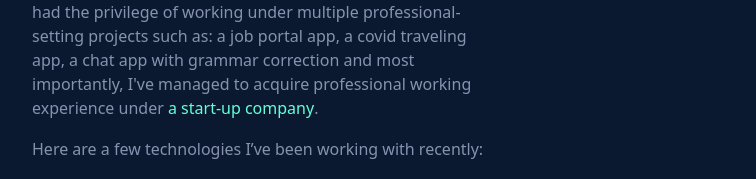
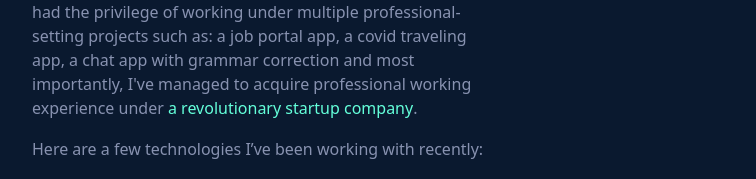
Before and after one commit to Enveed/seamsopagnarith-portfolio-v2, a Next.js app: page / in a window 1280 px wide. Shown: the part 1251-1430 px from the top of the page, without its empty margins (222-978 px from the left). Built offline with nearby package versions, Linux system fonts and the light colour scheme.

Commit message:
fix - change content

```diff
--- a/components/About.jsx
+++ b/components/About.jsx
@@ -51,7 +51,7 @@ const About = () => {
                   target="_blank"
                   className="inline-block text-[#64ffda] after:block after:h-[1px] after:w-0 after:bg-[#64ffda] hover:after:w-full after:transition-all after:duration-300"
                 >
-                  a start-up company
+                  a revolutionary startup company
                 </a>
               </Link>
               .
```
